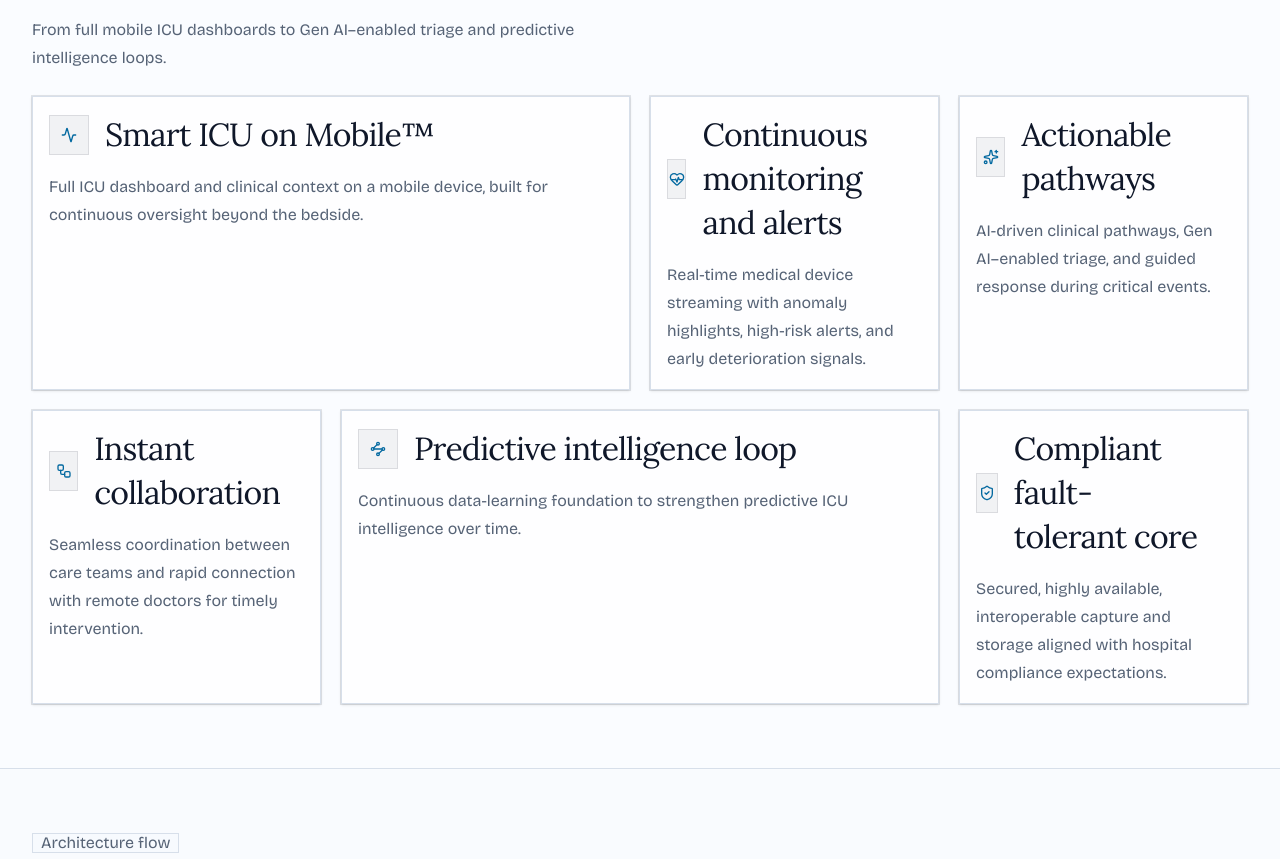
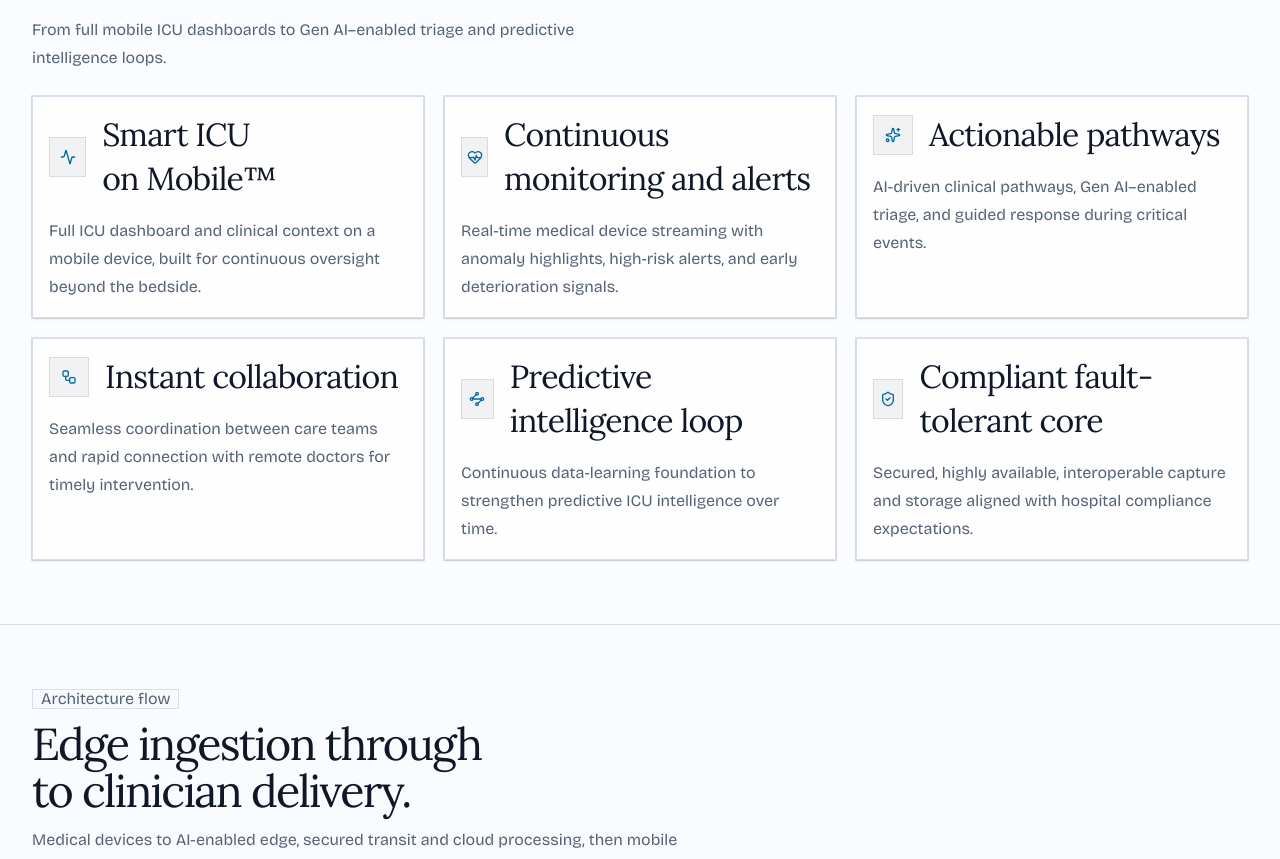
Before and after one commit to aditya04tripathi/plasmit, a Next.js app: page /pimed in a window 1280 px wide. Shown: the part 788-1647 px from the top of the page. Built offline with nearby package versions, Linux system fonts and the light colour scheme; no server answers.

Commit message:
style(contact-form): format aria-describedby for better readability
style(feature-grid): simplify grid layout and remove unused variables

style(hero-gallery): clean up code formatting and improve readability

```diff
--- a/components/forms/contact/ContactForm.tsx
+++ b/components/forms/contact/ContactForm.tsx
@@ -368,7 +368,9 @@ export function ContactForm({
                   }
                   aria-invalid={Boolean(errors.country)}
                   aria-required="true"
-                  aria-describedby={errors.country ? errorIds.country : undefined}
+                  aria-describedby={
+                    errors.country ? errorIds.country : undefined
+                  }
                 >
                   <SelectValue placeholder="Please choose an option" />
                 </SelectTrigger>
--- a/components/marketing/sections/FeatureGrid.tsx
+++ b/components/marketing/sections/FeatureGrid.tsx
@@ -3,8 +3,6 @@ import { Card, CardContent, CardHeader, CardTitle } from "@/components/ui/card"
 import { featureGridIcons } from "@/components/marketing/sections/feature-grid-icons"
 import { Section } from "@/components/marketing/sections/Section"
 import { SectionHeading } from "@/components/marketing/sections/SectionHeading"
-
-import { cn } from "@/lib/utils"
 
 export function FeatureGrid({
   badge,
@@ -20,24 +18,13 @@ export function FeatureGrid({
   return (
     <Section>
       <SectionHeading badge={badge} title={title} description={description} />
-      <div className="mt-6 grid gap-6 md:grid-cols-2 md:gap-5 xl:grid-cols-4">
-        {items.map((item, index) => {
+      <div className="mt-6 grid gap-6 md:grid-cols-2 md:gap-5 xl:grid-cols-3">
+        {items.map((item) => {
           const Icon = featureGridIcons[item.icon]
-
-          const cardLayout =
-            index === 0
-              ? "md:col-span-2 xl:col-span-2"
-              : index === 4
-                ? "xl:col-span-2"
-                : "xl:col-span-1"
-
           return (
             <Card
               key={item.title}
-              className={cn(
-                "border border-border bg-card/80 text-card-foreground shadow-sm transition-all duration-200 hover:-translate-y-0.5 hover:border-primary/25 hover:bg-card active:translate-y-0",
-                cardLayout,
-              )}
+              className="border border-border bg-card/80 text-card-foreground shadow-sm transition-all duration-200 hover:-translate-y-0.5 hover:border-primary/25 hover:bg-card active:translate-y-0"
             >
               <CardHeader className="flex items-center gap-4">
                 <div className="inline-flex h-10 w-10 items-center justify-center border border-foreground/10 bg-foreground/5 text-primary">
--- a/components/ui/hero-gallery-scroll-animation.tsx
+++ b/components/ui/hero-gallery-scroll-animation.tsx
@@ -18,24 +18,9 @@ const bentoGridVariants = cva(
   {
     variants: {
       variant: {
-        default: `
-          grid-cols-8 grid-rows-[1fr_0.5fr_0.5fr_1fr]
-          [&>*:first-child]:col-span-8 md:[&>*:first-child]:col-span-6 [&>*:first-child]:row-span-3
-          [&>*:nth-child(2)]:col-span-2 md:[&>*:nth-child(2)]:row-span-2 [&>*:nth-child(2)]:hidden md:[&>*:nth-child(2)]:block
-          [&>*:nth-child(3)]:col-span-2 md:[&>*:nth-child(3)]:row-span-2 [&>*:nth-child(3)]:hidden md:[&>*:nth-child(3)]:block
-          [&>*:nth-child(4)]:col-span-4 md:[&>*:nth-child(4)]:col-span-3
-          [&>*:nth-child(5)]:col-span-4 md:[&>*:nth-child(5)]:col-span-3
-        `,
-        threeCells: `
-          grid-cols-2 grid-rows-2
-          [&>*:first-child]:col-span-2
-        `,
-        fourCells: `
-          grid-cols-3 grid-rows-2
-          [&>*:first-child]:col-span-1
-          [&>*:nth-child(2)]:col-span-2
-          [&>*:nth-child(3)]:col-span-2
-        `,
+        default: `grid-cols-8 grid-rows-[1fr_0.5fr_0.5fr_1fr] [&>*:first-child]:col-span-8 [&>*:first-child]:row-span-3 md:[&>*:first-child]:col-span-6 [&>*:nth-child(2)]:col-span-2 [&>*:nth-child(2)]:hidden md:[&>*:nth-child(2)]:row-span-2 md:[&>*:nth-child(2)]:block [&>*:nth-child(3)]:col-span-2 [&>*:nth-child(3)]:hidden md:[&>*:nth-child(3)]:row-span-2 md:[&>*:nth-child(3)]:block [&>*:nth-child(4)]:col-span-4 md:[&>*:nth-child(4)]:col-span-3 [&>*:nth-child(5)]:col-span-4 md:[&>*:nth-child(5)]:col-span-3`,
+        threeCells: `grid-cols-2 grid-rows-2 [&>*:first-child]:col-span-2`,
+        fourCells: `grid-cols-3 grid-rows-2 [&>*:first-child]:col-span-1 [&>*:nth-child(2)]:col-span-2 [&>*:nth-child(3)]:col-span-2`,
       },
     },
     defaultVariants: {
@@ -56,7 +41,9 @@ const ContainerScrollContext = React.createContext<
 function useContainerScrollContext() {
   const context = React.useContext(ContainerScrollContext)
   if (!context) {
-    throw new Error("useContainerScrollContext must be used within ContainerScroll")
+    throw new Error(
+      "useContainerScrollContext must be used within ContainerScroll"
+    )
   }
   return context
 }
@@ -101,8 +88,10 @@ export const BentoGrid = React.forwardRef<
 })
 BentoGrid.displayName = "BentoGrid"
 
-export const BentoCell = React.forwardRef<HTMLDivElement, HTMLMotionProps<"div">>(
-  ({ className, style, ...props }, ref) => {
+export const BentoCell = React.forwardRef<
+  HTMLDivElement,
+  HTMLMotionProps<"div">
+>(({ className, style, ...props }, ref) => {
   const { scrollYProgress, prefersReducedMotion } = useContainerScrollContext()
   const translate = useTransform(
     scrollYProgress,
@@ -123,8 +112,7 @@ export const BentoCell = React.forwardRef<HTMLDivElement, HTMLMotionProps<"div">
       {...props}
     />
   )
-  }
-)
+})
 BentoCell.displayName = "BentoCell"
 
 export const ContainerScale = React.forwardRef<
@@ -149,7 +137,7 @@ export const ContainerScale = React.forwardRef<
   return (
     <motion.div
       ref={ref}
-      className={cn("left-1/2 top-1/2 size-fit", className)}
+      className={cn("top-1/2 left-1/2 size-fit", className)}
       style={{
         translate: "-50% -50%",
         scale,
```
Lines whose indentation alone changed are shown as unchanged.
